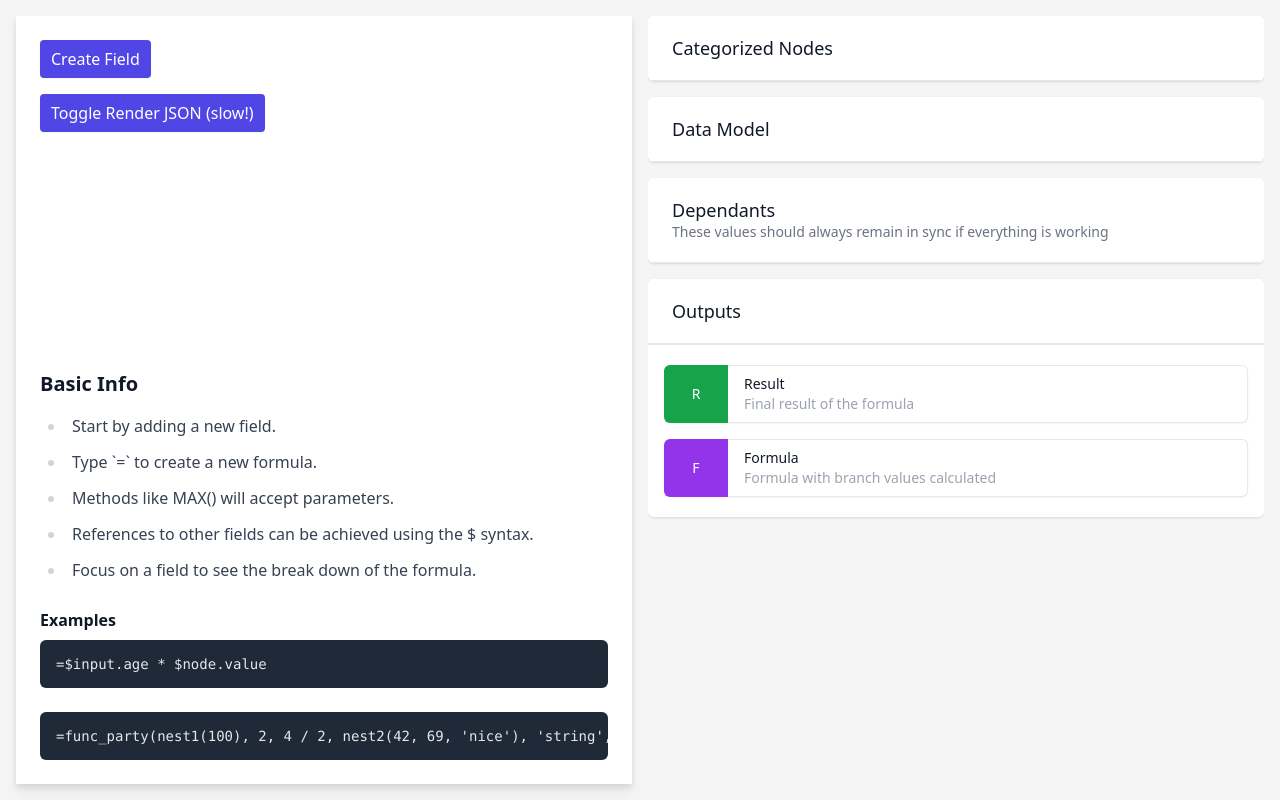
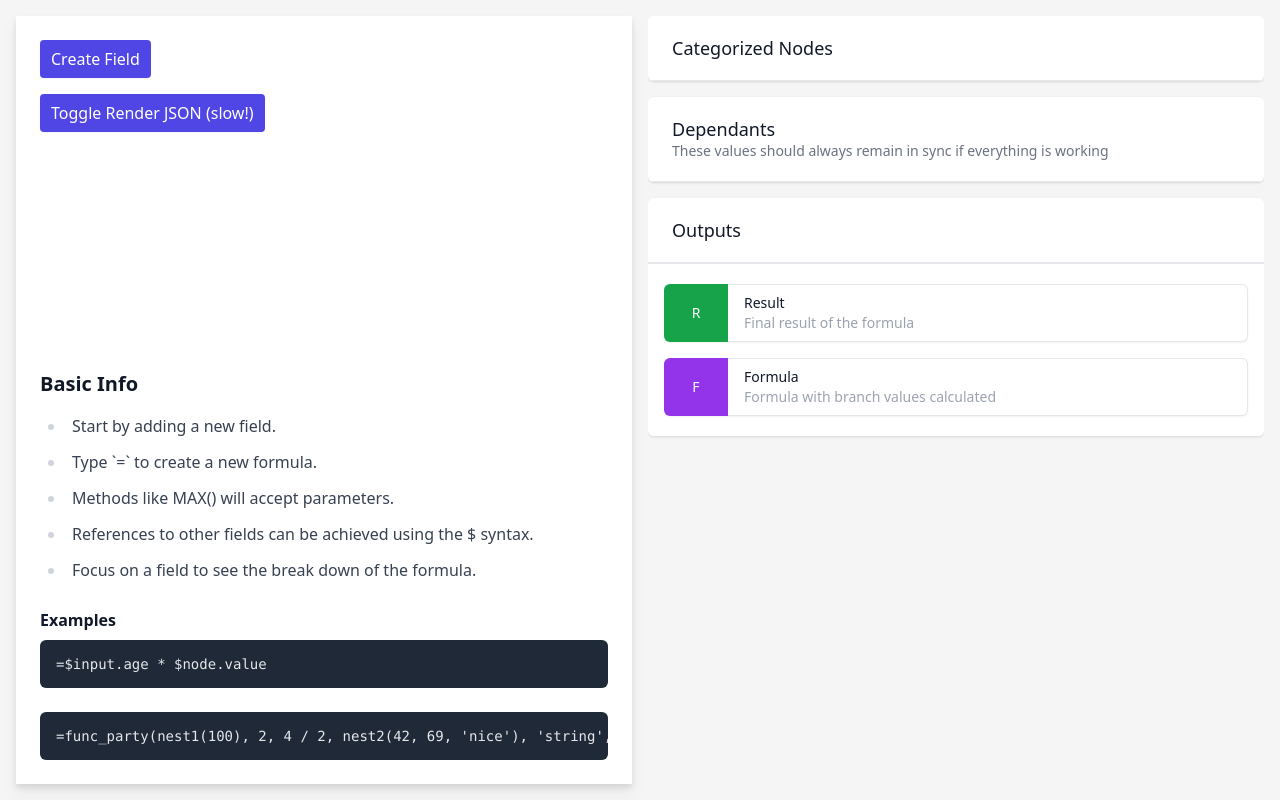
Before and after one commit to richardvanbergen/dsl-parse-demo, a Vue app: page / in a window 1280 px wide. Built offline with nearby package versions, Linux system fonts and the light colour scheme; a web font is replaced by a local one.

Commit message:
disabling input

```diff
--- a/src/App.vue
+++ b/src/App.vue
@@ -42,7 +42,7 @@ function toggleJsonView() {
 
     <template #right>
       <CategorizedNodes />
-      <Input />
+<!--      <Input />-->
       <Dependants />
       <ResolveOutput />
     </template>
```
